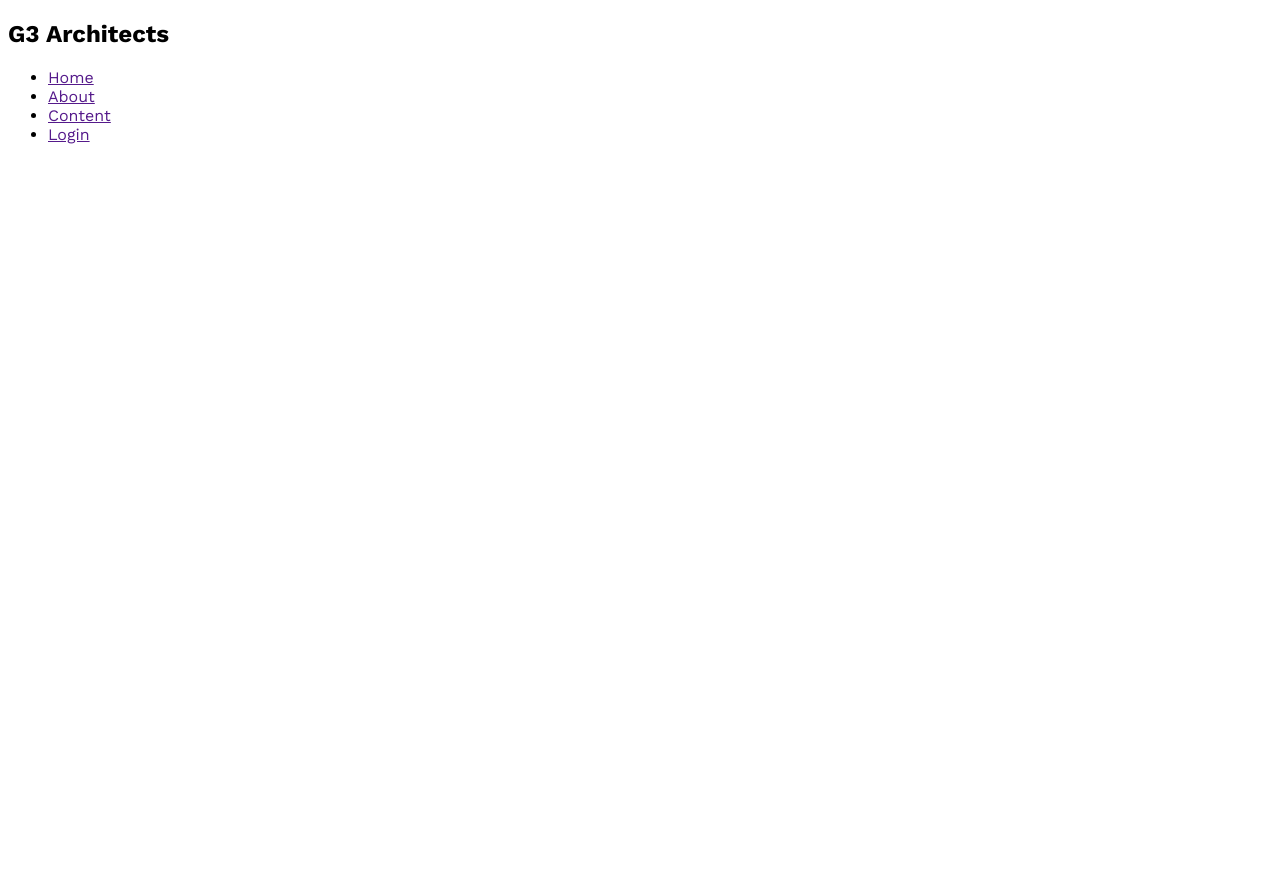
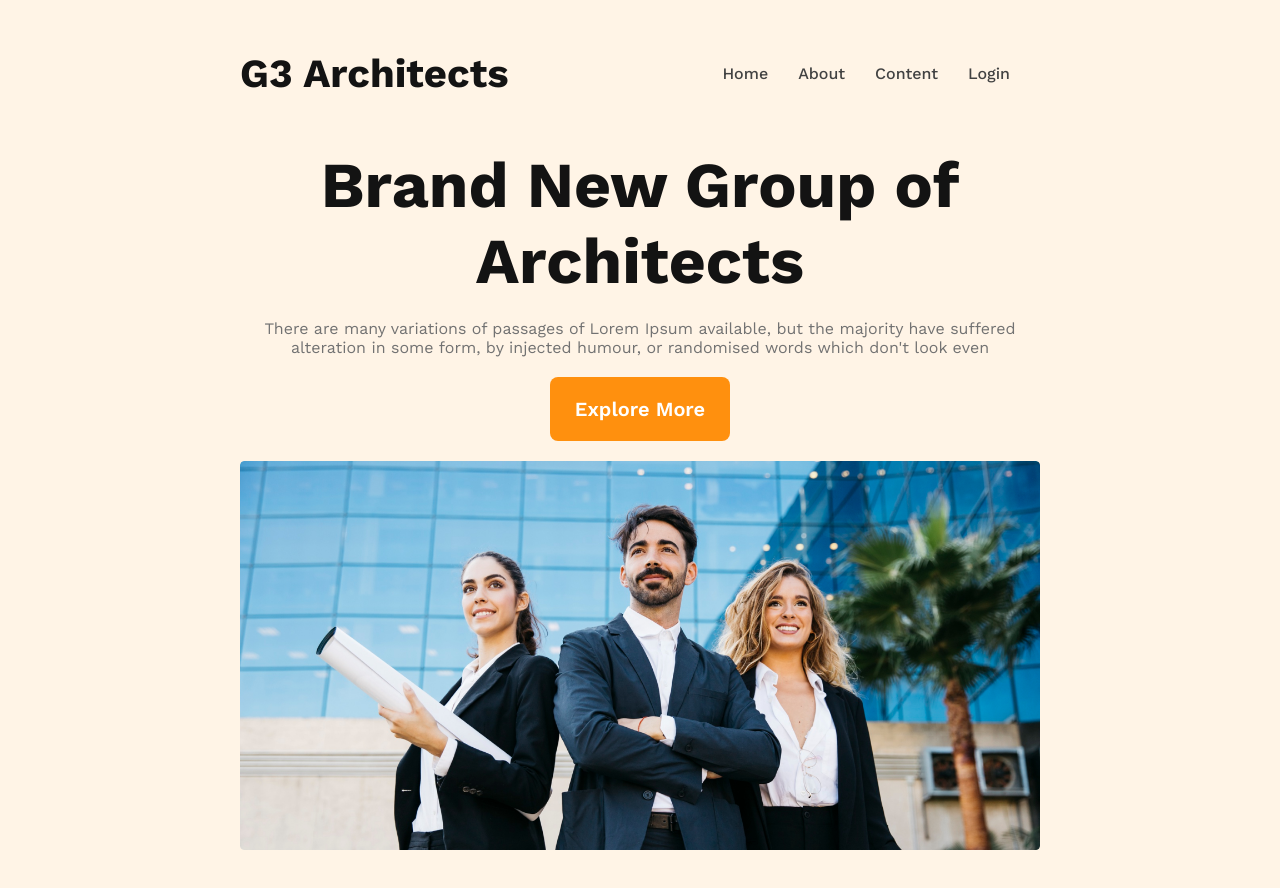
Before and after one commit to shamimraza/G3-Architects-practice, a plain HTML site: page index.html in a window 1280 px wide. Before the commit the page ends 800 px from the top, so only its background shows below. Drawn offline with nearby package versions, Linux system fonts and the light colour scheme.

Commit message:
banner section

```diff
--- a/index.html
+++ b/index.html
@@ -1,15 +1,17 @@
 <!DOCTYPE html>
 <html lang="en">
+
 <head>
     <meta charset="UTF-8">
     <meta name="viewport" content="width=device-width, initial-scale=1.0">
     <title>G3 Architects</title>
     <link rel="stylesheet" href="styles/styles.css">
 </head>
+
 <body>
     <header>
         <nav>
-            <h2>G3 Architects</h2>
+            <h2 class="nav-title">G3 Architects</h2>
             <ul>
                 <li><a href="">Home</a></li>
                 <li><a href="">About</a></li>
@@ -17,8 +19,21 @@
                 <li><a href="">Login</a></li>
             </ul>
         </nav>
+        <div class="banner">
+            <div class="banner-content">
+                <h1 class="banner-title">Brand New Group of Architects
+                </h1>
+                <p class="banner-description">
+                    There are many variations of passages of Lorem Ipsum available, but the majority have suffered
+                    alteration in some form, by injected humour, or randomised words which don't look even
+                </p>
+                <button class="btn-primary">Explore More</button>
+            </div>
+            <img src="images/banner.png" alt="">
+        </div>
     </header>
     <main></main>
     <footer></footer>
 </body>
+
 </html>
--- a/styles/styles.css
+++ b/styles/styles.css
@@ -2,7 +2,110 @@
 @import url('https://fonts.googleapis.com/css2?family=Lato&family=Open+Sans&family=Work+Sans:wght@400;500;600;700;800&display=swap');
 
 * {
+    margin: 0px;
+    padding: 0px;
     font-family: 'Lato', sans-serif;
-font-family: 'Open Sans', sans-serif;
-font-family: 'Work Sans', sans-serif;
+    font-family: 'Open Sans', sans-serif;
+    font-family: 'Work Sans', sans-serif;
+    box-sizing: border-box;
 }
+
+/* header style */
+
+header {
+    background: rgba(255, 144, 14, 0.10);
+    padding: 50px 240px;
+}
+
+nav {
+    display: flex;
+    justify-content: space-between;
+    align-items: center;
+}
+
+nav > ul {
+    display: flex;
+}
+
+nav li {
+    list-style: none;
+    margin-right: 30px;
+    font-weight: 500;
+    font-size: 1rem;
+}
+
+nav li a {
+    text-decoration: none;
+    color: #424242;
+}
+
+.nav-title {
+    color: #131313;
+    font-weight: 700;
+    font-size: 2.5rem;
+}
+
+/* banner style */
+
+.banner-content {
+    color: #131313;
+    max-width: 862px;
+    text-align: center;
+    margin: 0 auto;
+}
+
+.banner-title {
+    color: #131313;
+    font-size: 4rem;
+    font-weight: 700;
+    margin-top: 50px;
+
+}
+
+.banner-description {
+    color: #727272;
+    font-size: 1rem;
+    font-weight: 400;
+    margin-top: 20px;
+}
+
+.btn-primary {
+    border-radius: 8px;
+    background: #FF900E;
+    padding: 20px 25px;
+    color: #FFF;
+    font-size: 1.25rem;
+    font-weight: 600;
+    border: 0px;
+    cursor: pointer;
+    margin-top: 20px;
+}
+.banner img{
+    margin-top: 20px;
+    width: 100%;
+}
+
+
+/* responsive media query  mobile device*/
+
+@media screen and (max-width: 576px) {
+    header{
+        padding: 20px;
+    }
+    nav{
+        flex-direction: column;
+    }
+
+}
+
+
+/* tablet or medium device */
+
+@media screen and (min-width:577px) and (max-width:960px) {
+    header{
+        padding: 50px;
+    }
+    nav{
+        flex-direction: column;
+    }
+}
```
